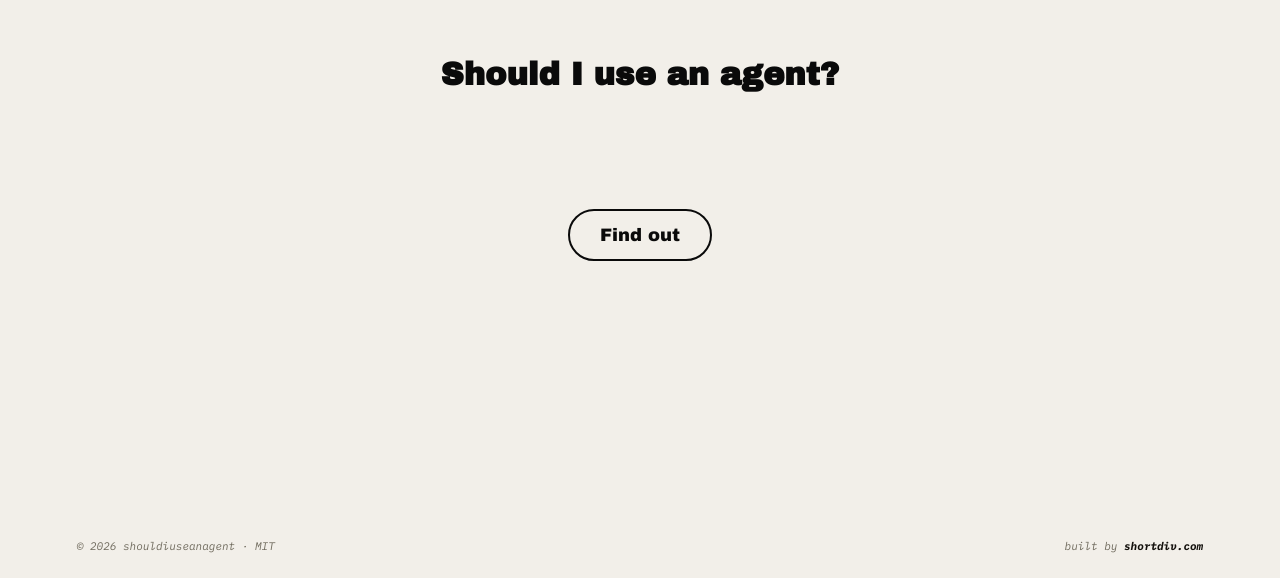
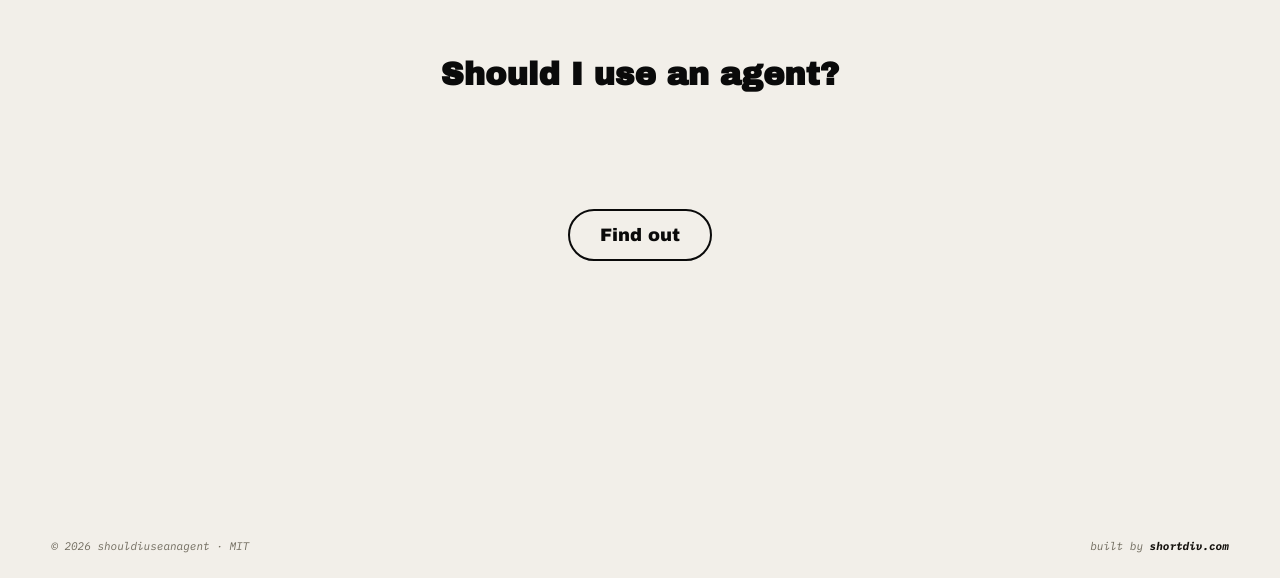
Before and after one commit to shortdiv/shouldiuseanagent, a website built with Vite: page index.html in a window 1280 px wide. Shown: the part 222-800 px from the top of the page. Built offline with nearby package versions, Linux system fonts and the light colour scheme.

Commit message:
fix: padding

```diff
--- a/src/style.css
+++ b/src/style.css
@@ -17,6 +17,10 @@
     --text: #14110d;
     --text-subtle: #6f6a5d;
   }
+}
+
+html {
+  overflow: hidden;
 }
 
 body {
@@ -110,7 +114,7 @@ body {
   display: flex;
   justify-content: space-between;
   align-items: center;
-  padding: 16px 6vw 0;
+  padding: 16px 4vw 0;
   box-sizing: border-box;
   font-family: var(--font-mono);
   font-size: 11px;
```
